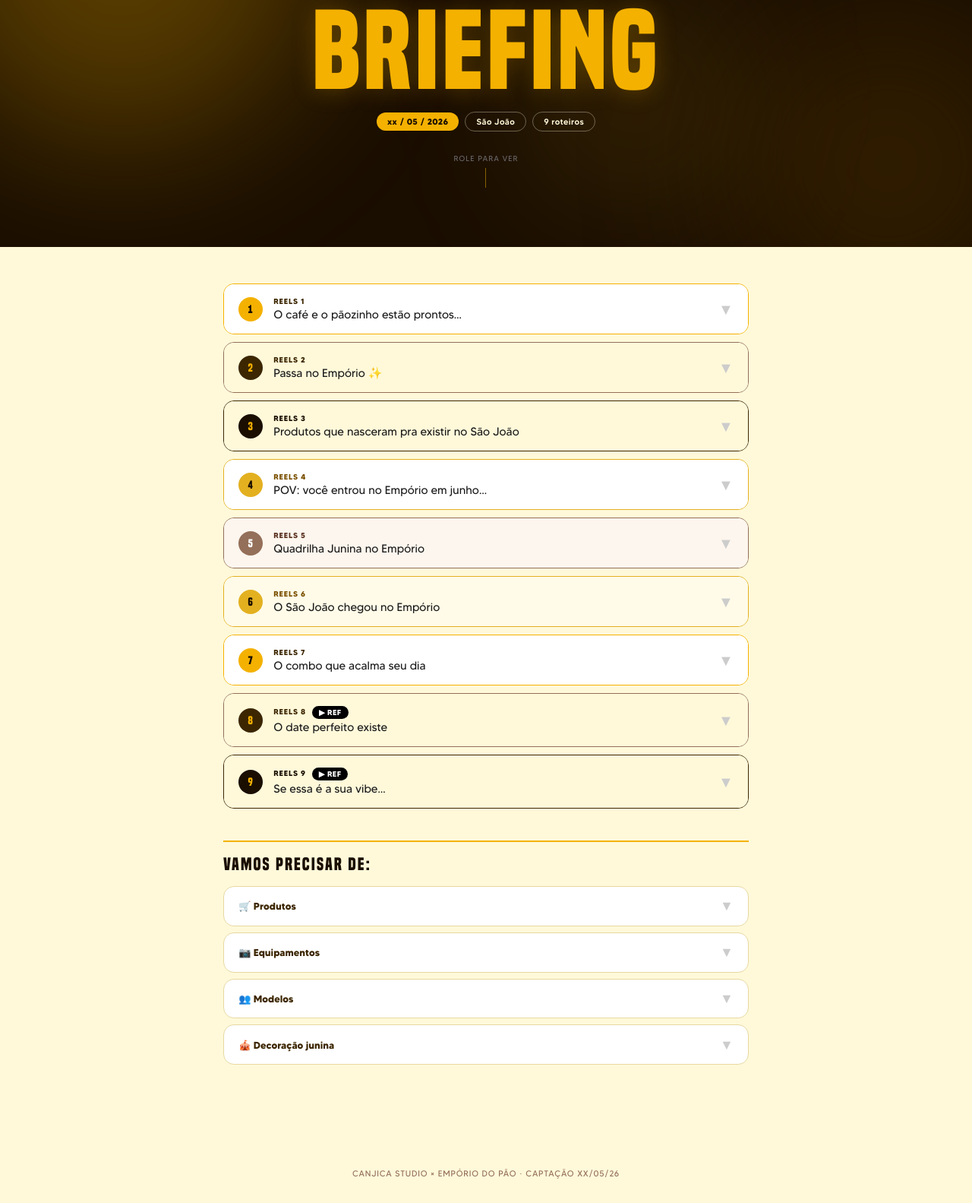
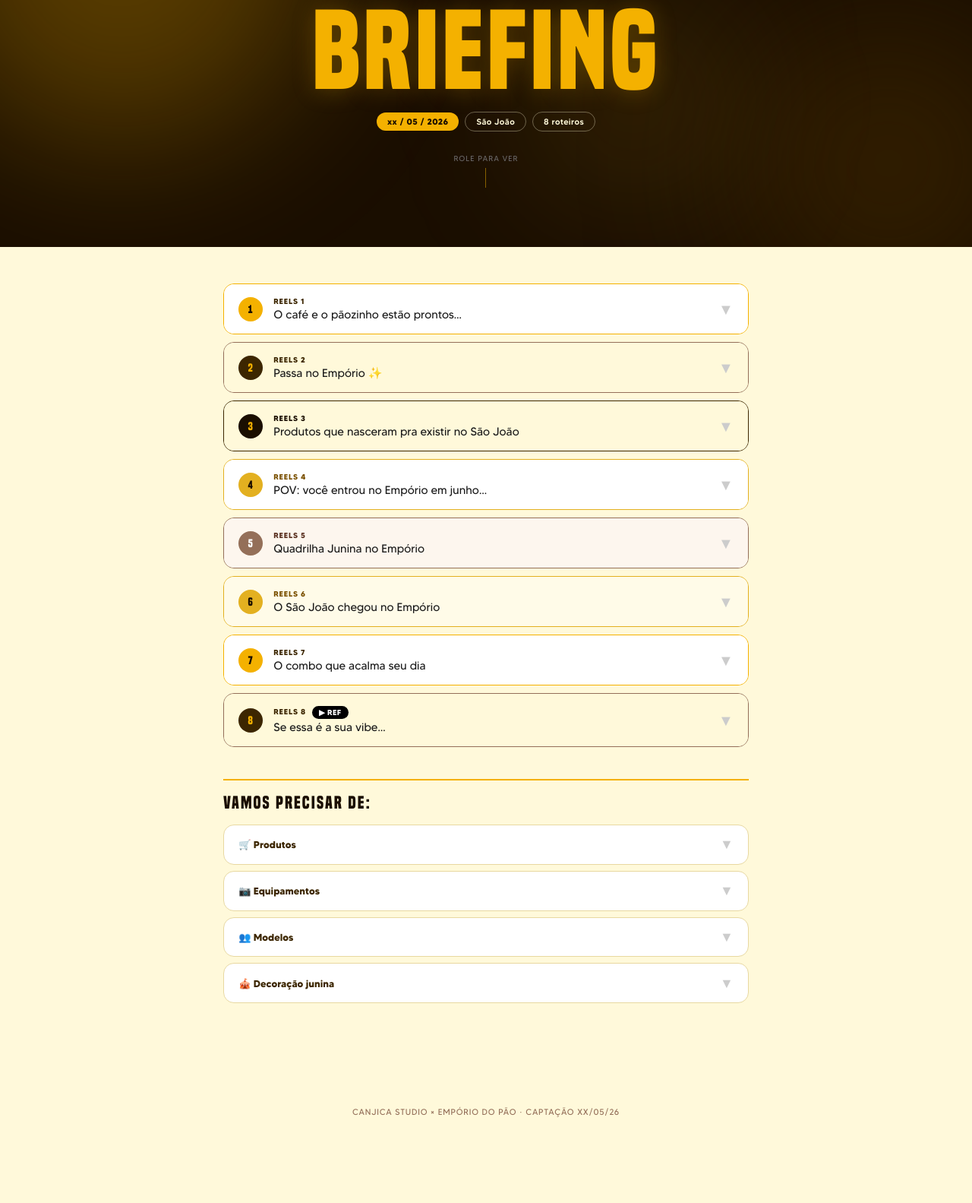
Before and after one commit to CanjicaStudio/briefing-emporio-maio26, a plain HTML site: page index.html in a window 1280 px wide. Shown: the part 171-1754 px from the top of the page at 76% size. After the commit the page ends 1673 px from the top, so only its background shows below. Drawn offline with Linux system fonts and the light colour scheme.

Commit message:
Update index.html

```diff
--- a/index.html
+++ b/index.html
@@ -84,7 +84,7 @@
     <div class="hero-chips">
       <span class="chip dark">xx / 05 / 2026</span>
       <span class="chip ol">São João</span>
-      <span class="chip ol">9 roteiros</span>
+      <span class="chip ol">8 roteiros</span>
     </div>
     <div class="scroll-hint">role para ver<div class="scroll-line"></div></div>
   </div>
@@ -96,15 +96,14 @@
 
 <script>
 const R=[
-  {num:1,tag:"Reels 1",title:"O café e o pãozinho estão prontos…",obj:"Gerar desejo e reforçar a experiência aconchegante do café da manhã no Empório.",idea:"Mostrar detalhes apetitosos do café e do pão saindo fresco enquanto o vídeo espera o cliente chegar.",cenas:[{n:"Abertura — hook",d:"Café sendo servido na xícara.",t:'"O café e o pãozinho estão prontos…"',sfx:"Som do café caindo"},{n:"Cena 2",d:"Pão saindo do forno.",t:null,sfx:null},{n:"Cena 3",d:"Manteiga derretendo no pão quente (close).",t:null,sfx:null},{n:"Cena 4",d:"Pessoa organizando a bandeja / mesa.",t:null,sfx:null},{n:"Cena 5",d:"Close em café + pão juntos.",t:null,sfx:null},{n:"Cena 6",d:"Plano aberto do ambiente aconchegante.",t:null,sfx:null},{n:"Encerramento",d:"Pessoa puxando a cadeira pra sentar.",t:'"…só falta você"',sfx:null}]},
+  {num:1,tag:"Reels 1",title:"O café e o pãozinho estão prontos…",obj:"Gerar desejo e reforçar a experiência aconchegante do café da manhã no Empório.",idea:"Mostrar detalhes apetitosos do café e do pão carioquinha fresco enquanto o vídeo espera o cliente chegar.",cenas:[{n:"Abertura — hook",d:"Café sendo servido na xícara.",t:'"O café e o pãozinho estão prontos…"',sfx:"Som do café caindo"},{n:"Cena 2",d:"Close no pão carioquinha recém-chegado — corte específico, crocante por fora e macio por dentro.",t:null,sfx:null},{n:"Cena 3",d:"Manteiga derretendo no pão quente (close).",t:null,sfx:null},{n:"Cena 4",d:"Pessoa organizando a bandeja / mesa.",t:null,sfx:null},{n:"Cena 5",d:"Close em café + pão juntos.",t:null,sfx:null},{n:"Cena 6",d:"Plano aberto do ambiente aconchegante.",t:null,sfx:null},{n:"Encerramento",d:"Pessoa puxando a cadeira pra sentar.",t:'"…só falta você"',sfx:null}]},
   {num:2,tag:"Reels 2",title:"Passa no Empório ✨",obj:"Mostrar o ambiente do Empório de forma aconchegante e convidativa.",idea:"Vídeo estilo cafeteria lifestyle, mostrando detalhes do espaço, movimento e comida.",cenas:[{n:"Abertura — hook",d:"Fachada da loja.",t:null,sfx:null},{n:"Cena 2",d:"Pessoa entrando no Empório.",t:null,sfx:null},{n:"Cena 3",d:"Close em café sendo preparado.",t:null,sfx:null},{n:"Cena 4",d:"Take do balcão com produtos.",t:null,sfx:null},{n:"Cena 5",d:"Clientes conversando nas mesas.",t:null,sfx:null},{n:"Cena 6",d:"Close em comida sendo servida.",t:null,sfx:null},{n:"Cena 7",d:"Funcionário entregando pedido.",t:null,sfx:null},{n:"Encerramento",d:"Plano aberto do ambiente.",t:'"Passa no Empório ✨"',sfx:"Som ambiente aconchegante + música leve"}]},
-  {num:3,tag:"Reels 3",title:"Produtos que nasceram pra existir no São João",obj:"Destacar produtos juninos e gerar desejo.",idea:'Mostrar produtos típicos como se fossem "estrelas" do São João.',cenas:[{n:"Abertura — hook",d:"Mesa cheia de produtos juninos.",t:'"Produtos que nasceram pra existir no São João"',sfx:null},{n:"Cena 2",d:"Close em bolo de milho.",t:null,sfx:null},{n:"Cena 3",d:"Close em paçoca / pé de moleque.",t:null,sfx:null},{n:"Cena 4",d:"Milho sendo servido.",t:null,sfx:null},{n:"Cena 5",d:"Pessoa provando um produto.",t:null,sfx:null},{n:"Cena 6",d:"Detalhes da decoração junina.",t:null,sfx:null},{n:"Encerramento",d:"Mesa completa.",t:null,sfx:"Música junina animada"}]},
-  {num:4,tag:"Reels 4",title:"POV: você entrou no Empório em junho…",obj:"Criar identificação e entrar no clima junino de forma sensorial e visual.",idea:"Vídeo focado no pratinho sendo bombardeado por comidas juninas até ficar completamente cheio.",cenas:[{n:"Abertura — hook",d:"Pratinho vazio na mesa.",t:'"POV: você entrou no Empório em junho e saiu em clima de São João"',sfx:null},{n:"Cena 2",d:"Produto junino sendo colocado rapidamente no prato.",t:null,sfx:"Explosão/bomba junina"},{n:"Cena 3",d:"Outro produto sendo colocado no prato.",t:null,sfx:"Explosão/bomba junina"},{n:"Cena 4",d:"Mais um produto sendo colocado no prato.",t:null,sfx:"Explosão/bomba junina"},{n:"Cena 5",d:"Sequência rápida do prato ficando lotado. Cortes rápidos sincronizados com os efeitos.",t:null,sfx:null},{n:"Cena 6",d:"Pessoa comendo o pratinho já cheio.",t:null,sfx:null},{n:"Encerramento",d:"Pessoa pagando enquanto segura o prato/comida.",t:null,sfx:"Última explosão + som da maquininha aprovando"}]},
+  {num:3,tag:"Reels 3",title:"Produtos que nasceram pra existir no São João",obj:"Destacar o pratinho junino e gerar desejo pelo produto típico do Empório.",idea:"Mostrar o pratinho como a estrela do São João — tradicional, mas moderno. Você come algo típico com a praticidade de pegar e levar pra casa.",cenas:[{n:"Abertura — hook",d:"Mesa com pratinho vazio e decoração junina ao fundo.",t:'"Produtos que nasceram pra existir no São João"',sfx:null},{n:"Cena 2",d:"Close na nova embalagem do pratinho (estilo poke) chegando na mesa.",t:null,sfx:null},{n:"Cena 3",d:"Close no pratinho sendo aberto — revelação dos ingredientes.",t:null,sfx:null},{n:"Cena 4",d:"Detalhe dos acompanhamentos típicos dentro do pratinho.",t:null,sfx:null},{n:"Cena 5",d:"Pessoa provando o pratinho com reação de aprovação.",t:null,sfx:null},{n:"Cena 6",d:"Detalhes da ambientação junina: bandeirinhas, chapéu de palha nos funcionários e toalha de mesa quadriculada (montar com o fotógrafo Gabriel).",t:null,sfx:null},{n:"Encerramento",d:"Pratinho completo na mesa. Close na embalagem.",t:'"Tradicional de um jeito novo"',sfx:"Música junina animada"}]},
+  {num:4,tag:"Reels 4",title:"POV: você entrou no Empório em junho…",obj:"Criar identificação e entrar no clima junino de forma sensorial e visual.",idea:"Vídeo focado no pratinho sendo montado parte por parte — colherada por colherada — até ficar completamente cheio.",cenas:[{n:"Abertura — hook",d:"Pratinho vazio na mesa com a nova embalagem aberta.",t:'"POV: você entrou no Empório em junho e saiu em clima de São João"',sfx:null},{n:"Cena 2",d:"Colherada de arroz sendo colocada no pratinho.",t:null,sfx:"Explosão/bomba junina"},{n:"Cena 3",d:"Colherada de vatapá sendo colocada.",t:null,sfx:"Explosão/bomba junina"},{n:"Cena 4",d:"Mais um acompanhamento sendo adicionado (feijão, farofa ou similar).",t:null,sfx:"Explosão/bomba junina"},{n:"Cena 5",d:"Sequência rápida do pratinho ficando lotado. Cortes rápidos sincronizados com os efeitos.",t:null,sfx:null},{n:"Cena 6",d:"Pessoa comendo o pratinho já cheio.",t:null,sfx:null},{n:"Encerramento",d:"Pessoa pagando enquanto segura o pratinho/embalagem.",t:null,sfx:"Última explosão + som da maquininha aprovando"}]},
   {num:5,tag:"Reels 5",title:"Quadrilha Junina no Empório",obj:"Mostrar o clima de São João no Empório de forma aconchegante, espontânea e festiva.",idea:"Cobertura da quadrilha acontecendo no Empório, com takes dinâmicos dos alunos, comidas e decoração.",cenas:[{n:"Abertura — hook",d:"Plano aberto da quadrilha começando.",t:'"O São João já começou por aqui 🌽✨"',sfx:null},{n:"Cena 2",d:"Close nos pés dançando.",t:null,sfx:null},{n:"Cena 3",d:"Alunos dançando e rindo.",t:null,sfx:null},{n:"Cena 4",d:"Detalhes das roupas juninas.",t:null,sfx:null},{n:"Cena 5",d:"Close em bandeirinhas e decoração.",t:null,sfx:null},{n:"Cena 6",d:"Pessoas assistindo e sorrindo.",t:null,sfx:null},{n:"Cena 7",d:"Comidas típicas passando pela câmera.",t:null,sfx:null},{n:"Cena 8",d:"Take acompanhando a fila da quadrilha em movimento.",t:null,sfx:null},{n:"Cena 9",d:"Close em casal dançando.",t:null,sfx:null},{n:"Cena 10",d:"Plano aberto mostrando toda a movimentação.",t:null,sfx:null},{n:"Encerramento",d:"Take bonito da quadrilha finalizando.",t:'"Vem viver o São João com a gente"',sfx:"Música junina alegre + som ambiente da festa"}]},
-  {num:6,tag:"Reels 6",title:"O São João chegou no Empório",obj:"Entrar no clima junino e apresentar os produtos típicos.",idea:"Apresentador conversa diretamente com a câmera mostrando as comidas e a decoração de São João.",cenas:[{n:"Abertura — hook",d:"Apresentador no Empório decorado.",t:'"O São João chegou 🌽✨"',sfx:'Fala: "O São João chegou no Empório!"'},{n:"Cena 2",d:"Mesa cheia de comidas típicas.",t:null,sfx:null},{n:"Cena 3",d:"Close em bolo de milho.",t:null,sfx:'Fala: "Tem bolo…"'},{n:"Cena 4",d:"Close em canjica.",t:null,sfx:'Fala: "tem canjica…"'},{n:"Cena 5",d:"Close em pamonha / milho / doces típicos.",t:null,sfx:'Fala: "tem comida típica pra todo gosto…"'},{n:"Cena 6",d:"Detalhes da decoração junina (bandeirinhas, cores).",t:null,sfx:'Fala: "e claro, muita decoração pra entrar no clima."'},{n:"Cena 7",d:"Clientes aproveitando o ambiente.",t:null,sfx:null},{n:"Encerramento",d:"Apresentador olhando pra câmera.",t:null,sfx:'Fala: "Então já sabe: vem pro Empório curtir o São João com a gente."'}]},
+  {num:6,tag:"Reels 6",title:"O São João chegou no Empório",obj:"Entrar no clima junino e apresentar os produtos do Empório de forma autêntica.",idea:"Apresentador conversa diretamente com a câmera mostrando o pratinho, o pão carioquinha e a decoração de São João.",cenas:[{n:"Abertura — hook",d:"Apresentador no Empório decorado com chapéu de palha e elementos juninos.",t:'"O São João chegou 🌽✨"',sfx:'Fala: "O São João chegou no Empório!"'},{n:"Cena 2",d:"Mesa montada com pratinho e acompanhamentos.",t:null,sfx:null},{n:"Cena 3",d:"Close no pratinho na nova embalagem (estilo poke).",t:null,sfx:'Fala: "Tem o pratinho junino…"'},{n:"Cena 4",d:"Close no pão carioquinha — crocante por fora, macio por dentro.",t:null,sfx:'Fala: "o pão carioquinha saindo fresquinho…"'},{n:"Cena 5",d:"Close nos acompanhamentos e variedade de produtos do Empório.",t:null,sfx:'Fala: "tem produto bom pra todo gosto…"'},{n:"Cena 6",d:"Detalhes da decoração junina (bandeirinhas, cores).",t:null,sfx:'Fala: "e claro, muita decoração pra entrar no clima."'},{n:"Cena 7",d:"Clientes aproveitando o ambiente.",t:null,sfx:null},{n:"Encerramento",d:"Apresentador olhando pra câmera.",t:null,sfx:'Fala: "Então já sabe: vem pro Empório curtir o São João com a gente."'}]},
   {num:7,tag:"Reels 7",title:"O combo que acalma seu dia",obj:"Divulgar a promoção do croissant + café com leite de forma sensorial e identificável.",idea:"Rotina corrida no Empório interrompida por um momento de conforto quando o pedido chega.",cenas:[{n:"Abertura — hook",d:"Pessoa no notebook/celular nas mesas do Empório.",t:null,sfx:"Telefone tocando + notificações + barulho ambiente"},{n:"Cena 2",d:"Pessoa atendendo ligação enquanto mexe no computador.",t:null,sfx:null},{n:"Cena 3",d:"Mais caos do dia corrido (pressa, mensagens, teclado).",t:null,sfx:null},{n:"Cena 4",d:"Pedido chegando na mesa.",t:null,sfx:null},{n:"Virada",d:"O som ambiente fica abafado/quase mudo.",t:null,sfx:null},{n:"Cena 6",d:"Close do café com leite sendo colocado na mesa.",t:null,sfx:"Som aconchegante do café"},{n:"Cena 7",d:"Croissant sendo aberto (foodporn).",t:null,sfx:"Crocância"},{n:"Cena 8",d:"Close no recheio.",t:null,sfx:null},{n:"Cena 9",d:"Pessoa dando a primeira mordida.",t:null,sfx:null},{n:"Cena 10",d:"Pessoa relaxando finalmente.",t:null,sfx:null},{n:"Encerramento",d:"Combo completo na mesa.",t:null,sfx:'Fala: "Croissant + café com leite grande por apenas 12 reais. Vem acalmar seu dia." + musiquinha confortável'}]},
-  {num:8,tag:"Reels 8",title:"O date perfeito existe",ref:"https://vt.tiktok.com/ZS9KtKmF7/",obj:"Associar o Empório a momentos românticos e aconchegantes.",idea:"Take único com câmera se aproximando lentamente enquanto o casal interage de forma natural e apaixonada.",cenas:[{n:"Take único",d:"Casal sentado na mesa do Empório. A câmera vai se aproximando lentamente enquanto eles conversam, riem, trocam carinho, brindam, dão selinhos/beijos rápidos e se olham apaixonados.",t:null,sfx:"Som ambiente aconchegante + música romântica leve"}]},
-  {num:9,tag:"Reels 9",title:"Se essa é a sua vibe…",ref:"https://vt.tiktok.com/ZS9KtqRDK/",obj:"Mostrar variedade de produtos e reforçar que o Empório atende diferentes gostos.",idea:"Cada take começa com o balcão vazio e uma nova comida sendo colocada em cena.",cenas:[{n:"Abertura — hook",d:"Balcão vazio. Alguém coloca uma comida do Empório na mesa.",t:'"Se essa é a sua vibe…"',sfx:"Som do prato encostando no balcão"},{n:"Cena 2",d:"Novo take com balcão vazio. Outra comida é colocada.",t:'"ou essa…"',sfx:"Som do prato encostando no balcão"},{n:"Cena 3",d:"Novo take com balcão vazio. Outra comida é colocada.",t:'"ou essa…"',sfx:"Som do prato encostando no balcão"},{n:"Encerramento",d:"Último take com balcão vazio. Mais uma comida colocada. Cortes secos sincronizados com a batida.",t:'"então você está no lugar certo."',sfx:"Música leve/confortável"}]}
+  {num:8,tag:"Reels 8",title:"Se essa é a sua vibe…",ref:"https://vt.tiktok.com/ZS9KtqRDK/",obj:"Mostrar variedade de produtos e reforçar que o Empório atende diferentes gostos.",idea:"Cada take começa com o balcão vazio e uma nova comida sendo colocada em cena.",cenas:[{n:"Abertura — hook",d:"Balcão vazio. Alguém coloca uma comida do Empório na mesa. 💡 Sugestão de produtos: pão carioquinha, misto quente, salgados, pizza.",t:'"Se essa é a sua vibe…"',sfx:"Som do prato encostando no balcão"},{n:"Cena 2",d:"Novo take com balcão vazio. Outra comida diferente é colocada (ex: misto quente, salgado).",t:'"ou essa…"',sfx:"Som do prato encostando no balcão"},{n:"Cena 3",d:"Novo take com balcão vazio. Mais uma opção é colocada (ex: pizza, caseirinho).",t:'"ou essa…"',sfx:"Som do prato encostando no balcão"},{n:"Encerramento",d:"Último take com balcão vazio. Mais uma comida colocada. Cortes secos sincronizados com a batida.",t:'"então você está no lugar certo."',sfx:"Música leve/confortável"}]}
 ]
 
 const COLORS=[
```
